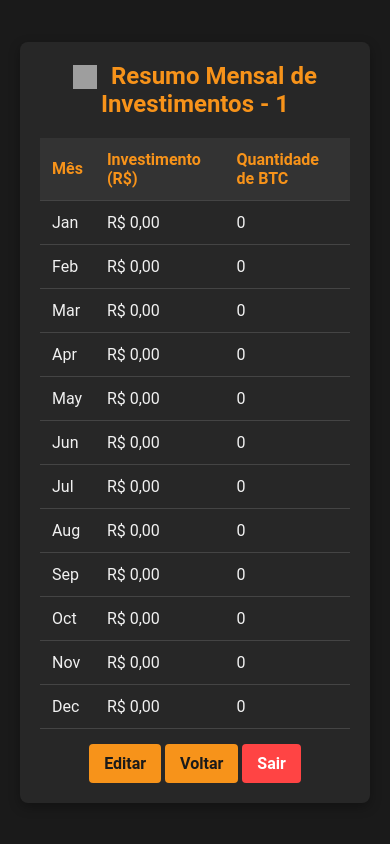
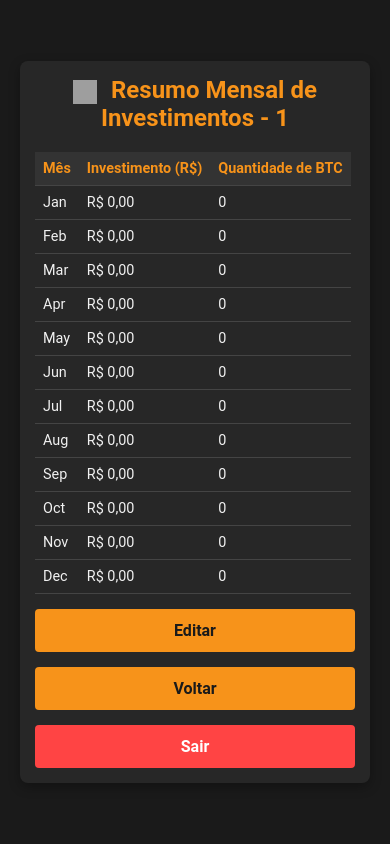
Before and after one commit to MKALLENBACH/InvestWeb, a Flask app: page /resumo/1 in a window 390 px wide. Run offline with Flask 3, Linux system fonts and the light colour scheme; the visitor is signed in with stand-in values (Sample User, id 1); grey boxes are pictures that could not be loaded.

Commit message:
Primeiro commit - Projeto Flask de Investimento em Bitcoin

```diff
--- a/investimento_web/static/style.css
+++ b/investimento_web/static/style.css
@@ -72,13 +72,13 @@ a:hover, .button:hover {
     color: #f7931a;
 }
 
-/* Classes para lucro e perda */
+/* Lucro e perda */
 .positive {
-    color: #00c851; /* Verde para valores positivos */
+    color: #00c851;
 }
 
 .negative {
-    color: #ff4444; /* Vermelho para valores negativos */
+    color: #ff4444;
 }
 
 /* Parágrafos */
@@ -113,3 +113,44 @@ p {
     gap: 10px;
     margin-bottom: 15px;
 }
+
+/* Media Query para telas menores (celulares) */
+@media (max-width: 600px) {
+    /* Reduz o padding do container e centraliza o conteúdo */
+    .container {
+        padding: 15px;
+    }
+
+    /* Tamanhos de fontes menores para títulos */
+    h1, h2 {
+        font-size: 1.5em;
+        margin-bottom: 10px;
+    }
+
+    /* Ajuste de padding na tabela */
+    th, td {
+        padding: 8px;
+        font-size: 0.9em;
+    }
+
+    /* Botões em tela cheia */
+    a, .button {
+        width: 100%;
+        font-size: 1em;
+        padding: 12px;
+    }
+
+    /* Estilo da linha para manter elementos na vertical */
+    .linha {
+        flex-direction: column;
+        align-items: flex-start;
+        gap: 5px;
+    }
+
+    /* Ajustes na tabela para evitar estouro de largura */
+    table {
+        display: block;
+        overflow-x: auto;
+        white-space: nowrap;
+    }
+}
```
Also changed, not shown: 1 other file.
